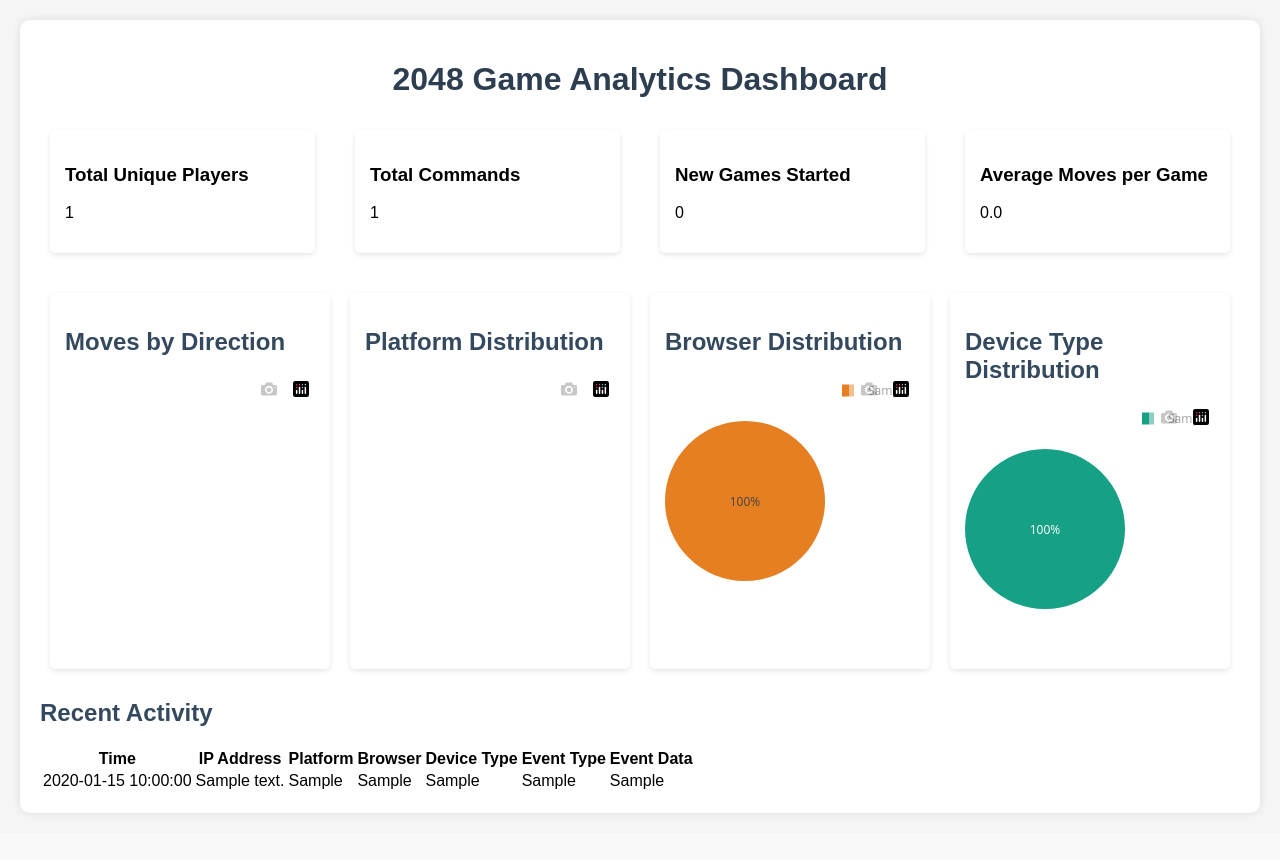
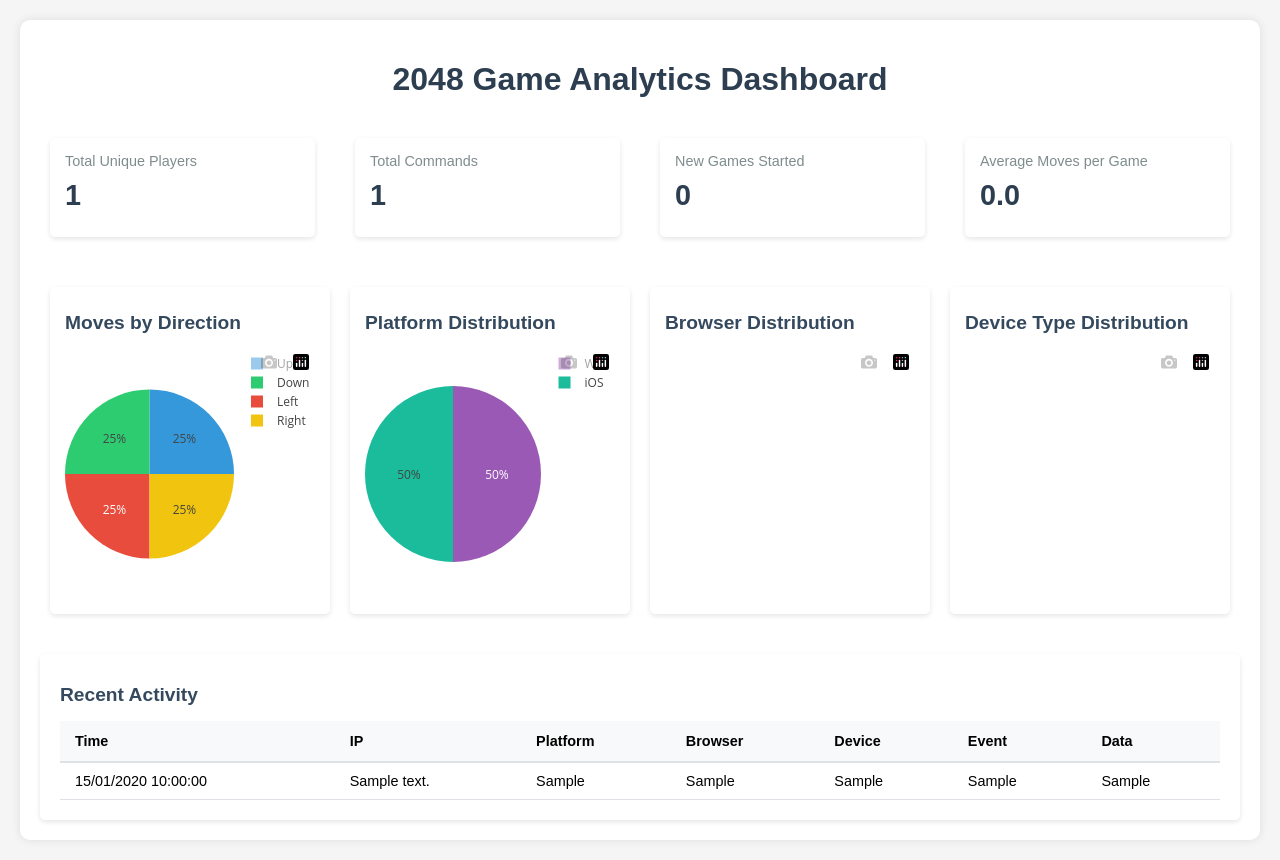
Before and after one commit to royamir2012/2024ws, a Flask app: page /dashboard in a window 1280 px wide. Before the commit the page ends 815 px from the top, so only its background shows below. Run offline with Flask 3, Linux system fonts and the light colour scheme; tables that the repository leaves empty hold one stand-in row (values such as "Sample post"); a map, chart or similar area stays blank; some libraries are stand-ins or nearby versions.

Commit message:
Enhance dashboard UI and add auto-refresh
- Add 1-second auto-refresh to dashboard
- Improve timestamp and IP address formatting
- Update table and chart styling
- Make charts more compact and aligned
- Add hover effects and better spacing

```diff
--- a/templates/dashboard.html
+++ b/templates/dashboard.html
@@ -43,16 +43,58 @@
         h1 {
             color: #2c3e50;
             text-align: center;
+            margin-bottom: 30px;
         }
         h2 {
             color: #34495e;
-            margin-top: 20px;
+            margin-top: 10px;
+            margin-bottom: 15px;
+            font-size: 1.2em;
         }
         .stats-grid {
             display: grid;
             grid-template-columns: repeat(auto-fit, minmax(200px, 1fr));
             gap: 20px;
             margin-top: 20px;
+            margin-bottom: 30px;
+        }
+        .table-container {
+            margin-top: 30px;
+            background-color: white;
+            padding: 20px;
+            border-radius: 5px;
+            box-shadow: 0 2px 5px rgba(0,0,0,0.1);
+        }
+        table {
+            width: 100%;
+            border-collapse: collapse;
+            margin-top: 10px;
+            font-size: 0.9em;
+        }
+        th {
+            background-color: #f8f9fa;
+            padding: 12px 15px;
+            text-align: left;
+            border-bottom: 2px solid #dee2e6;
+            font-weight: 600;
+        }
+        td {
+            padding: 10px 15px;
+            border-bottom: 1px solid #dee2e6;
+        }
+        tr:hover {
+            background-color: #f8f9fa;
+        }
+        .stat-value {
+            font-size: 1.8em;
+            font-weight: bold;
+            color: #2c3e50;
+            margin: 10px 0;
+        }
+        .stat-label {
+            font-size: 0.9em;
+            color: #7f8c8d;
+            margin-bottom: 5px;
         }
     </style>
 </head>
@@ -62,20 +104,20 @@
 
         <div class="stats-grid">
             <div class="stat-box">
-                <h3>Total Unique Players</h3>
-                <p>{{ stats.total_unique_ips }}</p>
+                <div class="stat-label">Total Unique Players</div>
+                <div class="stat-value" id="total-unique-ips">{{ stats.total_unique_ips }}</div>
             </div>
             <div class="stat-box">
-                <h3>Total Commands</h3>
-                <p>{{ stats.total_commands }}</p>
+                <div class="stat-label">Total Commands</div>
+                <div class="stat-value" id="total-commands">{{ stats.total_commands }}</div>
             </div>
             <div class="stat-box">
-                <h3>New Games Started</h3>
-                <p>{{ stats.new_games }}</p>
+                <div class="stat-label">New Games Started</div>
+                <div class="stat-value" id="new-games">{{ stats.new_games }}</div>
             </div>
             <div class="stat-box">
-                <h3>Average Moves per Game</h3>
-                <p>{{ "%.1f"|format(stats.total_commands / stats.new_games if stats.new_games > 0 else 0) }}</p>
+                <div class="stat-label">Average Moves per Game</div>
+                <div class="stat-value">{{ "%.1f"|format(stats.total_commands / stats.new_games if stats.new_games > 0 else 0) }}</div>
             </div>
         </div>
 
@@ -98,22 +140,18 @@
             </div>
         </div>
 
-        <div class="row mt-4">
-            <div class="col-12">
-                <div class="card">
-                    <div class="card-body">
+        <div class="table-container">
             <h2>Recent Activity</h2>
-                        <div class="table-responsive">
-                            <table class="table table-striped">
+            <table>
                 <thead>
                     <tr>
                         <th>Time</th>
-                                        <th>IP Address</th>
+                        <th>IP</th>
                         <th>Platform</th>
                         <th>Browser</th>
-                                        <th>Device Type</th>
-                                        <th>Event Type</th>
-                                        <th>Event Data</th>
+                        <th>Device</th>
+                        <th>Event</th>
+                        <th>Data</th>
                     </tr>
                 </thead>
                 <tbody id="recent-events">
@@ -132,13 +170,85 @@
             </table>
         </div>
     </div>
-                </div>
-            </div>
-        </div>
-    </div>
 
     <script>
-        // Moves by direction chart
+        // Format timestamp to show only date and time with seconds
+        function formatTimestamp(timestamp) {
+            const date = new Date(timestamp);
+            return date.toLocaleString('en-GB', {
+                year: 'numeric',
+                month: '2-digit',
+                day: '2-digit',
+                hour: '2-digit',
+                minute: '2-digit',
+                second: '2-digit',
+                hour12: false
+            }).replace(',', '');
+        }
+
+        // Format IP address to show only the first occurrence
+        function formatIPAddress(ip) {
+            return ip.split(',')[0].trim();
+        }
+
+        // Function to fetch dashboard data
+        async function fetchDashboardData() {
+            try {
+                const response = await fetch('/dashboard-data');
+                const data = await response.json();
+
+                if (data.status === 'success') {
+                    // Update stats
+                    document.getElementById('total-unique-ips').textContent = data.stats.total_unique_ips;
+                    document.getElementById('total-commands').textContent = data.stats.total_commands;
+                    document.getElementById('new-games').textContent = data.stats.new_games;
+
+                    // Update charts
+                    Plotly.update('moveChart', {
+                        values: [
+                            data.stats.moves_by_direction.up,
+                            data.stats.moves_by_direction.down,
+                            data.stats.moves_by_direction.left,
+                            data.stats.moves_by_direction.right
+                        ]
+                    });
+
+                    Plotly.update('platformChart', {
+                        values: [data.stats.platform_stats.web, data.stats.platform_stats.ios]
+                    });
+
+                    const browserStats = data.stats.browser_stats;
+                    Plotly.update('browserChart', {
+                        values: browserStats.map(item => item[1]),
+                        labels: browserStats.map(item => item[0] || 'Unknown')
+                    });
+
+                    const deviceStats = data.stats.device_stats;
+                    Plotly.update('deviceChart', {
+                        values: deviceStats.map(item => item[1]),
+                        labels: deviceStats.map(item => item[0] || 'Unknown')
+                    });
+
+                    // Update recent events table
+                    const recentEventsHtml = data.recent_events.map(event => `
+                        <tr>
+                            <td>${formatTimestamp(event.timestamp)}</td>
+                            <td>${formatIPAddress(event.ip_address)}</td>
+                            <td>${event.platform}</td>
+                            <td>${event.browser || 'Unknown'}</td>
+                            <td>${event.device_type || 'Unknown'}</td>
+                            <td>${event.event_type}</td>
+                            <td>${event.event_data || '-'}</td>
+                        </tr>
+                    `).join('');
+                    document.getElementById('recent-events').innerHTML = recentEventsHtml;
+                }
+            } catch (error) {
+                console.error('Error fetching dashboard data:', error);
+            }
+        }
+
+        // Initial charts setup
         const moveData = {
             values: [
                 {{ stats.moves_by_direction.up }},
@@ -157,7 +267,6 @@
             margin: { t: 0, b: 0, l: 0, r: 0 }
         });
 
-        // Platform distribution chart
         const platformData = {
             values: [{{ stats.platform_stats.web }}, {{ stats.platform_stats.ios }}],
             labels: ['Web', 'iOS'],
@@ -171,7 +280,6 @@
             margin: { t: 0, b: 0, l: 0, r: 0 }
         });
 
-        // Browser distribution chart
         const browserStats = {{ stats.browser_stats|tojson }};
         const browserData = {
             values: browserStats.map(item => item[1]),
@@ -186,7 +294,6 @@
             margin: { t: 0, b: 0, l: 0, r: 0 }
         });
 
-        // Device type distribution chart
         const deviceStats = {{ stats.device_stats|tojson }};
         const deviceData = {
             values: deviceStats.map(item => item[1]),
@@ -201,73 +308,10 @@
             margin: { t: 0, b: 0, l: 0, r: 0 }
         });
 
-        // Update dashboard with new data
-        function updateDashboard(data) {
-            // Update stats cards
-            document.getElementById('unique-players').textContent = data.stats.total_unique_ips;
-            document.getElementById('total-commands').textContent = data.stats.total_commands;
-            document.getElementById('new-games').textContent = data.stats.new_games;
-            document.getElementById('avg-moves').textContent =
-                (data.stats.new_games > 0 ? (data.stats.total_commands / data.stats.new_games).toFixed(1) : '0.0');
+        // Initial data load
+        fetchDashboardData();
 
-            // Update charts
-            const moveChart = document.getElementById('moveChart');
-            const platformChart = document.getElementById('platformChart');
-            const browserChart = document.getElementById('browserChart');
-            const deviceChart = document.getElementById('deviceChart');
-
-            Plotly.update(moveChart, {
-                values: [
-                    data.stats.moves_by_direction.up,
-                    data.stats.moves_by_direction.down,
-                    data.stats.moves_by_direction.left,
-                    data.stats.moves_by_direction.right
-                ]
-            });
-
-            Plotly.update(platformChart, {
-                values: [data.stats.platform_stats.web, data.stats.platform_stats.ios]
-            });
-
-            const browserStats = data.stats.browser_stats;
-            Plotly.update(browserChart, {
-                values: browserStats.map(item => item[1]),
-                labels: browserStats.map(item => item[0] || 'Unknown')
-            });
-
-            const deviceStats = data.stats.device_stats;
-            Plotly.update(deviceChart, {
-                values: deviceStats.map(item => item[1]),
-                labels: deviceStats.map(item => item[0] || 'Unknown')
-            });
-
-            // Update recent events table
-            const recentEventsHtml = data.recent_events.map(event => `
-                <tr>
-                    <td>${new Date(event.timestamp).toLocaleString()}</td>
-                    <td>${event.ip_address}</td>
-                    <td>${event.platform}</td>
-                    <td>${event.browser || 'Unknown'}</td>
-                    <td>${event.device_type || 'Unknown'}</td>
-                    <td>${event.event_type}</td>
-                    <td>${event.event_data || '-'}</td>
-                </tr>
-            `).join('');
-            document.getElementById('recent-events').innerHTML = recentEventsHtml;
-        }
-
-        // Fetch new data
-        async function fetchDashboardData() {
-            try {
-                const response = await fetch('/dashboard-data');
-                const data = await response.json();
-                updateDashboard(data);
-            } catch (error) {
-                console.error('Error fetching dashboard data:', error);
-            }
-        }
-
-        // Update dashboard every second
+        // Set up auto-refresh every 1 second
         setInterval(fetchDashboardData, 1000);
     </script>
 </body>
```
Also changed, not shown: 1 other file. Lines whose indentation alone changed are shown as unchanged.
